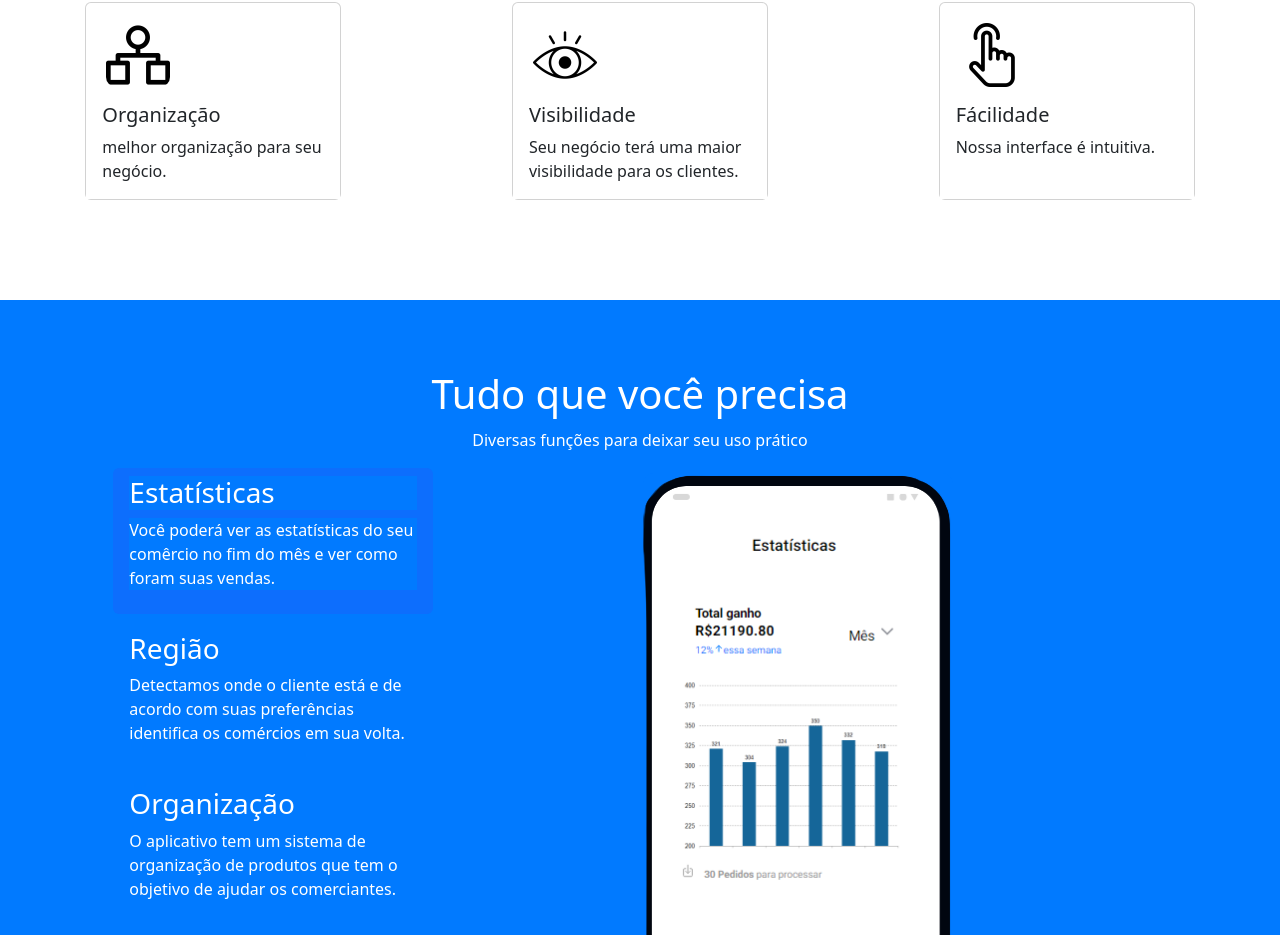
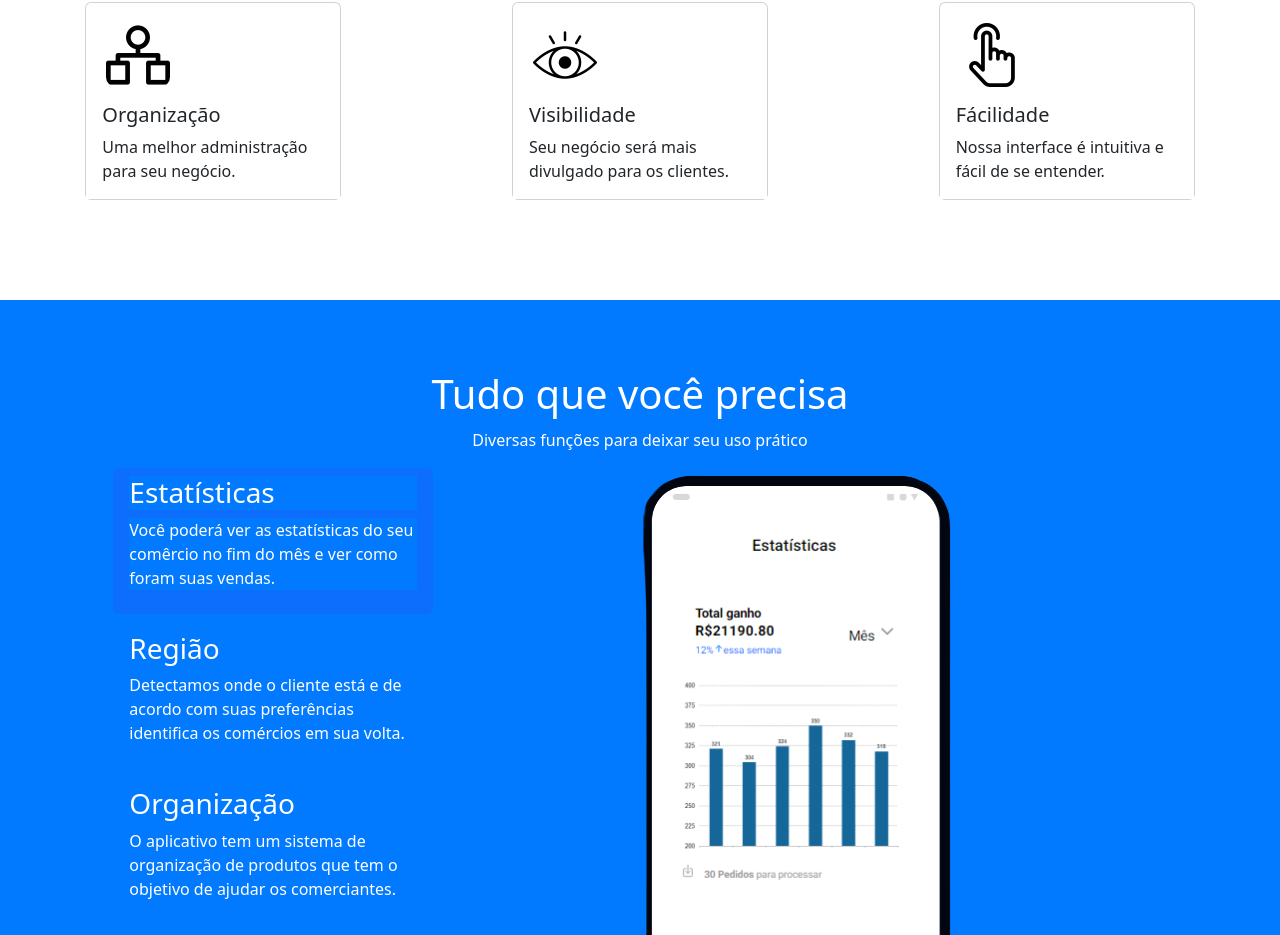
Before and after one commit to AlvarezGui/takout-lp, a Next.js app: page / in a window 1280 px wide. Shown: the part 946-1881 px from the top of the page. Built offline with nearby package versions, Linux system fonts and the light colour scheme.

Commit message:
Add files via upload

```diff
--- a/components/solucao.jsx
+++ b/components/solucao.jsx
@@ -26,7 +26,7 @@ export default function solucao(){
                             <Card.Body className="cardSoluFundo">
                                 <Card.Title className="cardSoluFundo">Organização</Card.Title>
                                 <Card.Text className="cardSoluFundo">
-                                melhor organização para seu negócio.
+                                Uma melhor administração para seu negócio.
                                 </Card.Text>
                             </Card.Body>
                         </Card>
@@ -40,7 +40,7 @@ export default function solucao(){
                             <Card.Body className="cardSoluFundo">
                                 <Card.Title className="cardSoluFundo">Visibilidade</Card.Title>
                                 <Card.Text className="cardSoluFundo">
-                            Seu negócio terá uma maior visibilidade para os clientes.
+                            Seu negócio será mais divulgado para os clientes.
                                 </Card.Text>
                             </Card.Body>
                         </Card>
@@ -54,7 +54,7 @@ export default function solucao(){
                             <Card.Body className="cardSoluFundo">
                                 <Card.Title className="cardSoluFundo">Fácilidade</Card.Title>
                                 <Card.Text className="cardSoluFundo">
-                            Nossa interface é intuitiva.
+                            Nossa interface é intuitiva e fácil de se entender.
                                 </Card.Text>
                             </Card.Body>
                         </Card>
```
